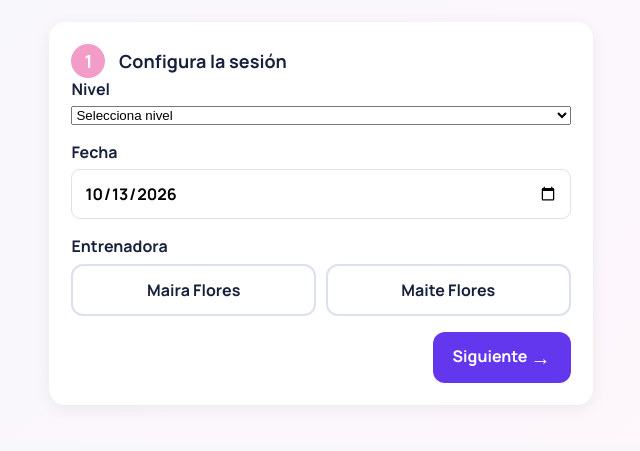
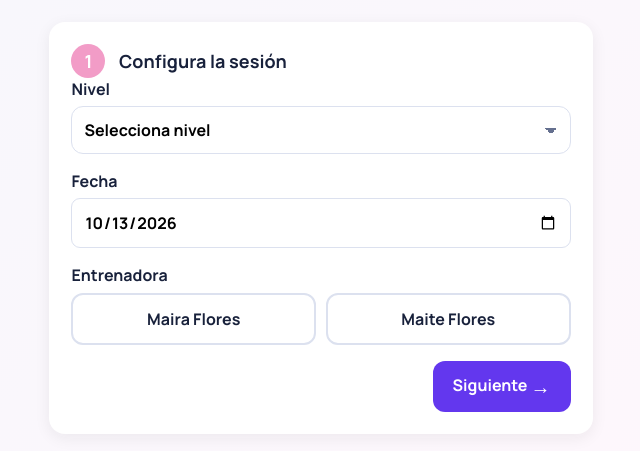
Before and after one commit to felipeporte/maiteamv2, a PHP site: page /extras/ in a window 1280 px wide. Shown: the part 269-720 px from the top of the page, without its empty margins (319-959 px from the left). Run offline with PHP 8.4, Linux system fonts and the light colour scheme; data comes from the database, SQL or seed files in the repository; data that the repository does not hold is empty.

Commit message:
Mejora estilos de select en vistas móviles

```diff
--- a/extras/extras.css
+++ b/extras/extras.css
@@ -4,6 +4,20 @@
   font-weight: 700;
   font-size: 13px;
 }
+select {
+  -webkit-appearance: none;
+  appearance: none;
+  min-height: 48px;
+  padding: 12px 42px 12px 12px;
+  border: 1px solid #dce1ef;
+  border-radius: 12px;
+  background-color: #fff;
+  background-image: linear-gradient(45deg, transparent 50%, #65708f 50%), linear-gradient(135deg, #65708f 50%, transparent 50%);
+  background-position: calc(100% - 19px) 21px, calc(100% - 13px) 21px;
+  background-size: 6px 6px, 6px 6px;
+  background-repeat: no-repeat;
+}
+select:focus { border-color: #6337ee; outline: 3px solid #6337ee22; }
 .extra-slot {
   border: 1px solid #e1e5f1;
   border-radius: 12px;
--- a/particulares/particulares.css
+++ b/particulares/particulares.css
@@ -91,11 +91,28 @@ main {
   color: var(--muted);
 }
 input,
+select,
 button {
   padding: 12px;
   border: 1px solid #dce1ef;
   border-radius: 9px;
   font: inherit;
+}
+select {
+  -webkit-appearance: none;
+  appearance: none;
+  min-height: 48px;
+  padding-right: 42px;
+  border-radius: 12px;
+  background-color: #fff;
+  background-image: linear-gradient(45deg, transparent 50%, #65708f 50%), linear-gradient(135deg, #65708f 50%, transparent 50%);
+  background-position: calc(100% - 19px) 21px, calc(100% - 13px) 21px;
+  background-size: 6px 6px, 6px 6px;
+  background-repeat: no-repeat;
+}
+select:focus {
+  border-color: #6337ee;
+  outline: 3px solid #6337ee22;
 }
 button {
   background: var(--purple);
```
